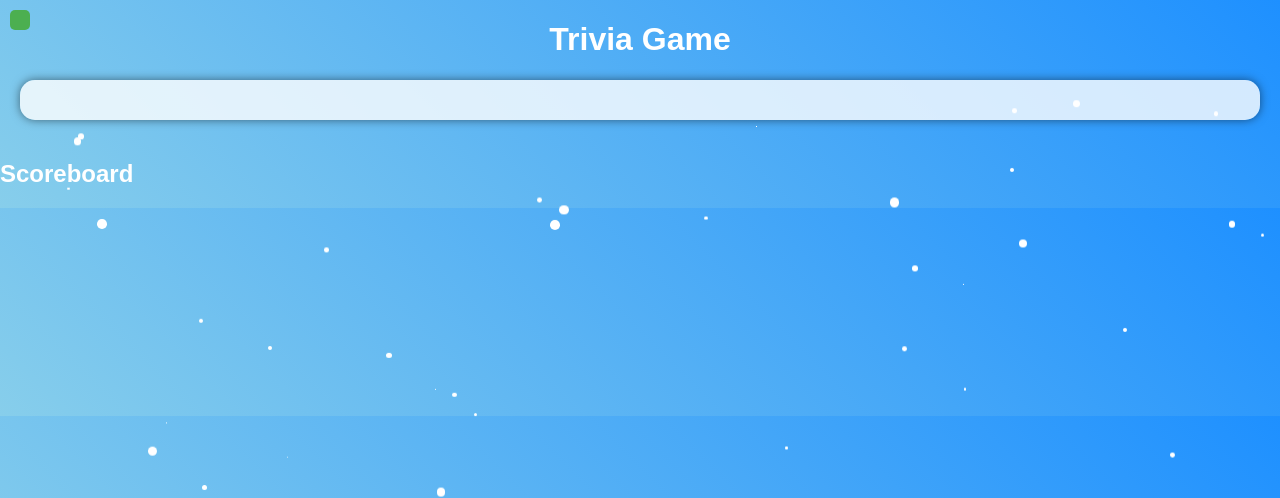
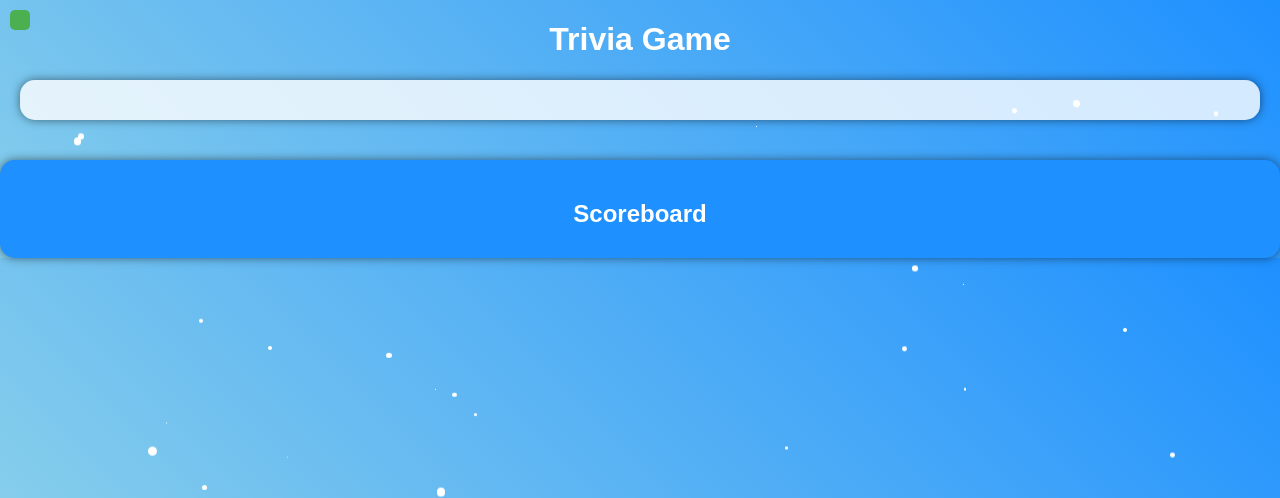
Before and after one commit to MatthewAndreTaylor/Snowfall-Saga, a Flask app: template frontend/templates/test/testgame.html in a window 1280 px wide. Shown: the top 498 px of the page. Run offline with Flask 3, Linux system fonts and the light colour scheme; the template is opened without the code that fills it: most values are stand-ins (such as "Sample title", 1, 10 or a date in 2020); some libraries are stand-ins or nearby versions.

Commit message:
added the final css touch

```diff
--- a/frontend/static/style.css
+++ b/frontend/static/style.css
@@ -142,3 +142,56 @@ button:hover {
         transform: translateY(100vh);
     }
 }
+
+#scoreboard {
+    text-align: center;
+    margin-top: 20px;
+    background-color: #1E90FF; /* Blue color for the scoreboard */
+    padding: 20px;
+    border-radius: 15px;
+    box-shadow: 0 0 10px rgba(0, 0, 0, 0.5);
+    opacity: 0;
+    animation: fadeIn 2s ease-in-out forwards;
+}
+
+@keyframes fadeIn {
+    from {
+        opacity: 0;
+    }
+    to {
+        opacity: 1;
+    }
+}
+
+h2 {
+    color: #fff;
+    margin-bottom: 10px;
+}
+
+#scoresList {
+    list-style-type: none;
+    padding: 0;
+    margin: 0;
+    display: flex;
+    flex-direction: column;
+    align-items: center;
+}
+
+#scoresList li {
+    display: flex;
+    justify-content: space-between;
+    align-items: center;
+    padding: 15px;
+    margin: 10px;
+    color: #333; /* Updated text color to make it more visible */
+    background-color: rgba(255, 255, 255, 0.8);
+    border-radius: 10px;
+    width: 300px;
+    box-shadow: 0 0 10px rgba(0, 0, 0, 0.5);
+    font-size: 18px;
+    transition: transform 0.3s ease-in-out;
+}
+
+#scoresList li:hover {
+    transform: scale(1.05);
+}
```
